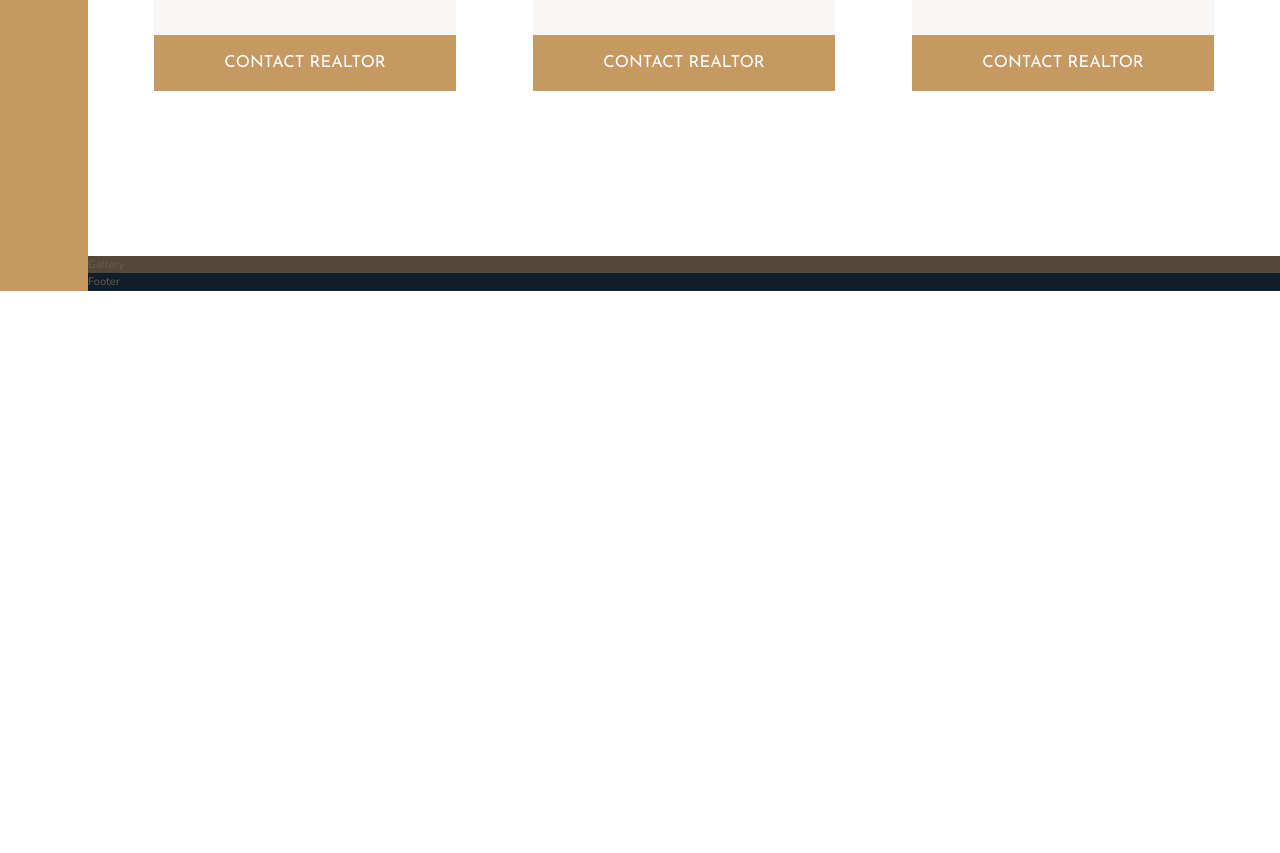
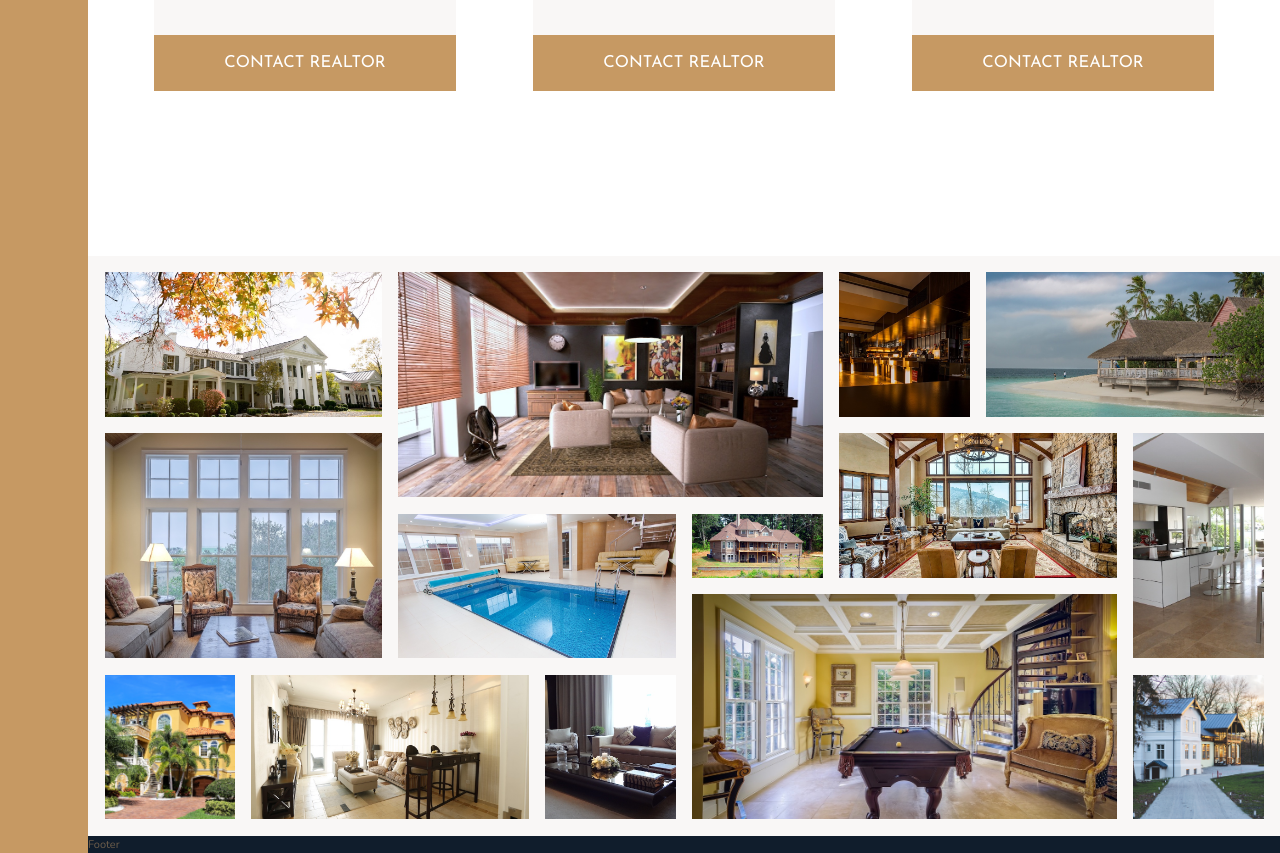
Before and after one commit to satyaki07/Nexter, a website: page index.html in a window 1280 px wide. Shown: the part 3048-3901 px from the top of the page. Before the commit the page ends 3339 px from the top, so only its background shows below. Drawn offline with nearby package versions, Linux system fonts and the light colour scheme.

Commit message:
Galery Grid Add

```diff
--- a/index.html
+++ b/index.html
@@ -298,7 +298,49 @@
     </section>
 
     <section class="gallery">
-        Gallery
+        <figure class="gallery__item gallery__item--1">
+            <img src="img/gal-1.jpeg" alt="Gallery image 1" class="gallery__img">
+        </figure>
+        <figure class="gallery__item gallery__item--2">
+            <img src="img/gal-2.jpeg" alt="Gallery image 2" class="gallery__img">
+        </figure>
+        <figure class="gallery__item gallery__item--3">
+            <img src="img/gal-3.jpeg" alt="Gallery image 3" class="gallery__img">
+        </figure>
+        <figure class="gallery__item gallery__item--4">
+            <img src="img/gal-4.jpeg" alt="Gallery image 4" class="gallery__img">
+        </figure>
+        <figure class="gallery__item gallery__item--5">
+            <img src="img/gal-5.jpeg" alt="Gallery image 5" class="gallery__img">
+        </figure>
+        <figure class="gallery__item gallery__item--6">
+            <img src="img/gal-6.jpeg" alt="Gallery image 6" class="gallery__img">
+        </figure>
+        <figure class="gallery__item gallery__item--7">
+            <img src="img/gal-7.jpeg" alt="Gallery image 7" class="gallery__img">
+        </figure>
+        <figure class="gallery__item gallery__item--8">
+            <img src="img/gal-8.jpeg" alt="Gallery image 8" class="gallery__img">
+        </figure>
+        <figure class="gallery__item gallery__item--9">
+            <img src="img/gal-9.jpeg" alt="Gallery image 9" class="gallery__img">
+        </figure>
+        <figure class="gallery__item gallery__item--10">
+            <img src="img/gal-10.jpeg" alt="Gallery image 10" class="gallery__img">
+        </figure>
+        <figure class="gallery__item gallery__item--11">
+            <img src="img/gal-11.jpeg" alt="Gallery image 11" class="gallery__img">
+        </figure>
+        <figure class="gallery__item gallery__item--12">
+            <img src="img/gal-12.jpeg" alt="Gallery image 12" class="gallery__img">
+        </figure>
+        <figure class="gallery__item gallery__item--13">
+            <img src="img/gal-13.jpeg" alt="Gallery image 13" class="gallery__img">
+        </figure>
+        <figure class="gallery__item gallery__item--14">
+            <img src="img/gal-14.jpeg" alt="Gallery image 14" class="gallery__img">
+        </figure>
+
     </section>
 
     <footer class="footer">
--- a/sass/_gallery.scss
+++ b/sass/_gallery.scss
@@ -1,4 +1,89 @@
 .gallery {
-    background-color: $color-grey-dark-1;
+    background-color: $color-grey-light-1;
     grid-column: full-start / full-end;
+
+    display: grid;
+    grid-template-columns: repeat(8, 1fr);
+    grid-template-rows: repeat(7, 5vw);
+    padding: 1.5rem;
+    grid-gap: 1.5rem;
+
+    &__item {
+        &--1 {
+            grid-row: 1 / span 2;
+            grid-column: 1 / span 2;
+        }
+
+        &--2 {
+            grid-row: 1 / span 3;
+            grid-column: 3 / span 3;
+        }
+
+        &--3 {
+            grid-row: 1 / span 2;
+            grid-column: 6 / 7;
+        }
+
+        &--4 {
+            grid-row: 1 / span 2;
+            grid-column: 7 / 9;
+        }
+
+        &--5 {
+            grid-row: 3 / span 3;
+            grid-column: 1 / span 2;
+        }
+
+        &--6 {
+            grid-row: 4 / span 2;
+            grid-column: 3 / span 2;
+        }
+
+        &--7 {
+            grid-row: 4 / 5;
+            grid-column: 5 / 6;
+        }
+
+        &--8 {
+            grid-row: 3 / span 2;
+            grid-column: 6 / span 2;
+        }
+
+        &--9 {
+            grid-row: 3 / span 3;
+            grid-column: 8 / -1;
+        }
+
+        &--10 {
+            grid-row: 6 / span 2;
+            grid-column: 1 / 2;
+        }
+
+        &--11 {
+            grid-row: 6 / span 2;
+            grid-column: 2 / span 2;
+        }
+
+        &--12 {
+            grid-row: 6 / span 2;
+            grid-column: 4 / 5;
+        }
+
+        &--13 {
+            grid-row: 5 / span 3;
+            grid-column: 5 / span 3;
+        }
+
+        &--14 {
+            grid-row: 6 / 8;
+            grid-column: 8 / 9;
+        }
+    }
+
+    &__img {
+        height: 100%;
+        width: 100%;
+        object-fit: cover;
+        display: block;
+    }
 }
```
Also changed, not shown: css/style.css.
